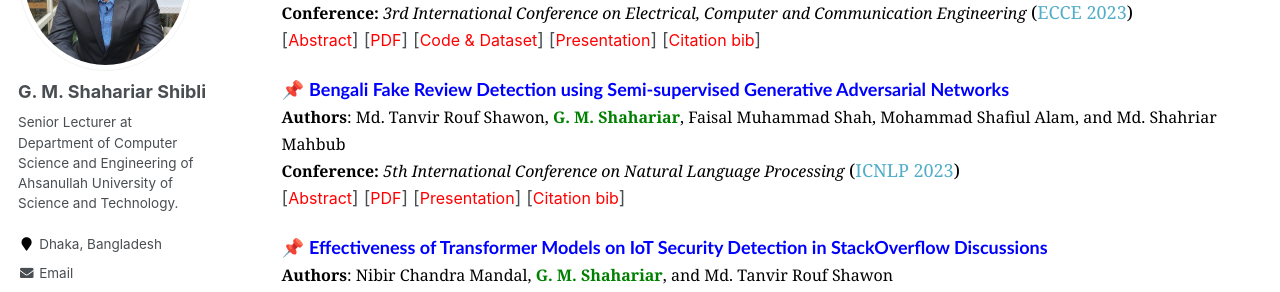
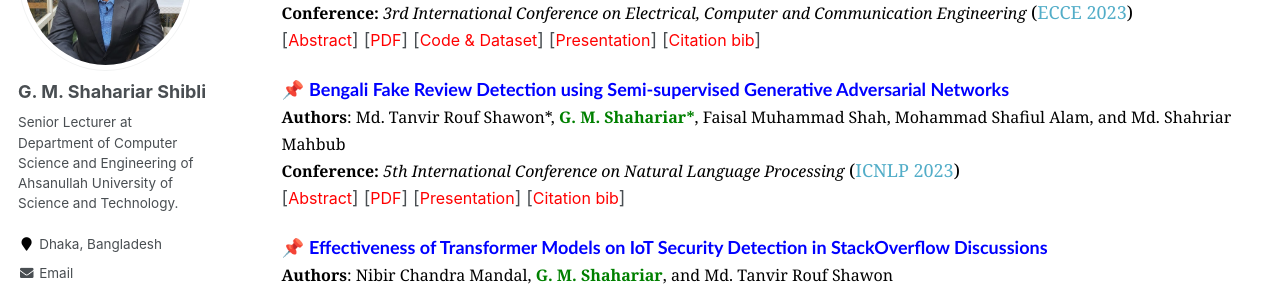
Before and after one commit to shahariar-shibli/shahariar-shibli.github.io, a Jekyll site: the page built from _pages/publications.md, in a window 1280 px wide and 900 px high, scrolled down 781 px. Shown: the part 154-446 px from the top of the window. Built offline with Jekyll 4.4.1, drawn with Linux system fonts in a browser that asks for light colours; some web fonts are replaced.

Commit message:
Update publications.md

```diff
--- a/_pages/publications.md
+++ b/_pages/publications.md
@@ -222,7 +222,7 @@ author_profile: true
 <!-- Paper 04 -->
 📌 [<span style="color:blue;font-family:Trebuchet MS;">**Bengali Fake Review Detection using Semi-supervised Generative Adversarial Networks**</span>](https://ieeexplore.ieee.org/document/10236810)<br>
 <span style="color:black;font-family:Georgia">
-	<font size="3"><strong>Authors</strong>: Md. Tanvir Rouf Shawon, <strong style="color:green">G. M. Shahariar</strong>, Faisal Muhammad Shah, Mohammad Shafiul Alam, and Md. Shahriar Mahbub</font>
+	<font size="3"><strong>Authors</strong>: Md. Tanvir Rouf Shawon*, <strong style="color:green">G. M. Shahariar*</strong>, Faisal Muhammad Shah, Mohammad Shafiul Alam, and Md. Shahriar Mahbub</font>
 </span>
 <br>
 <span style="color:black;font-family:Georgia">
```
